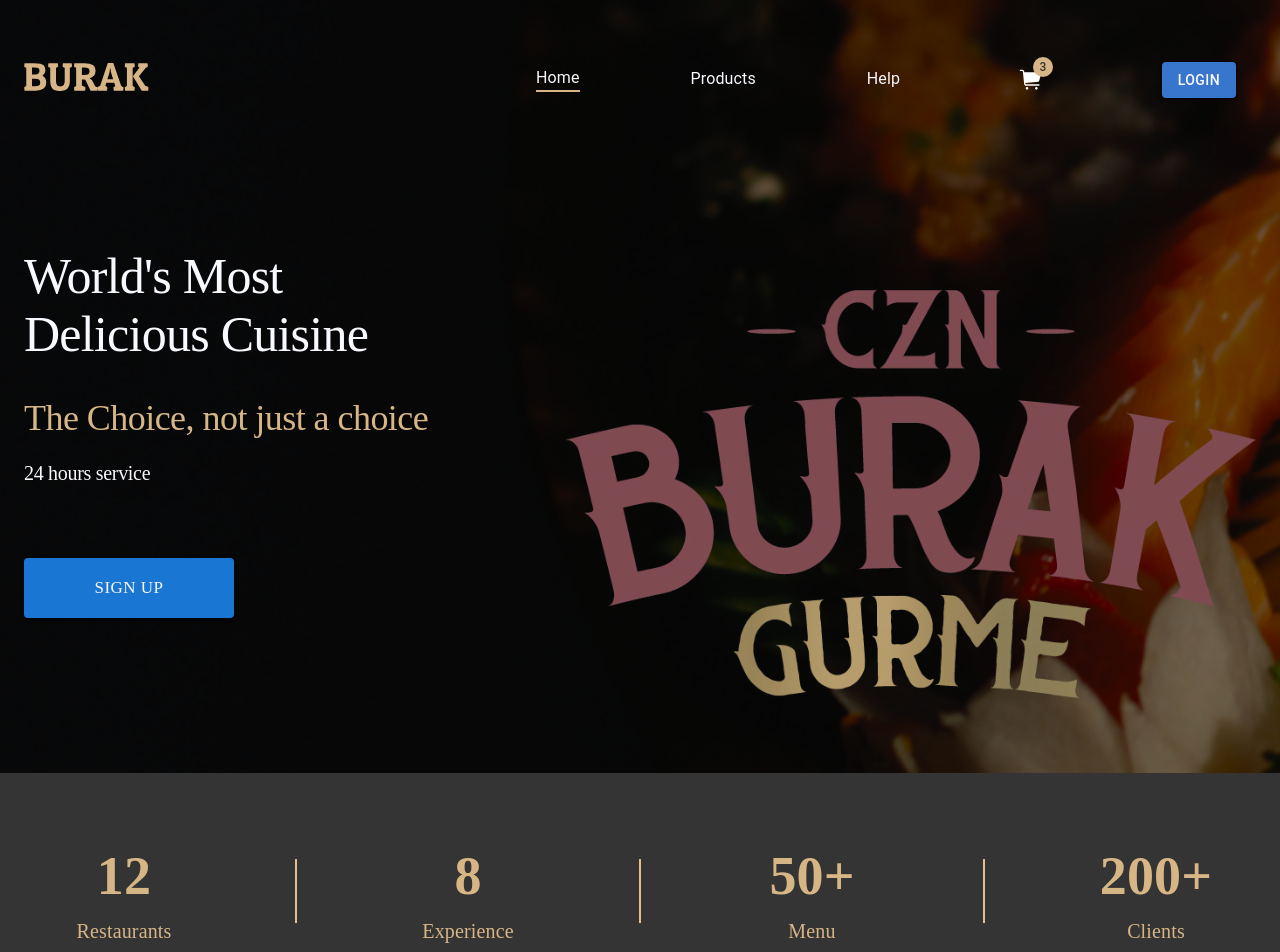
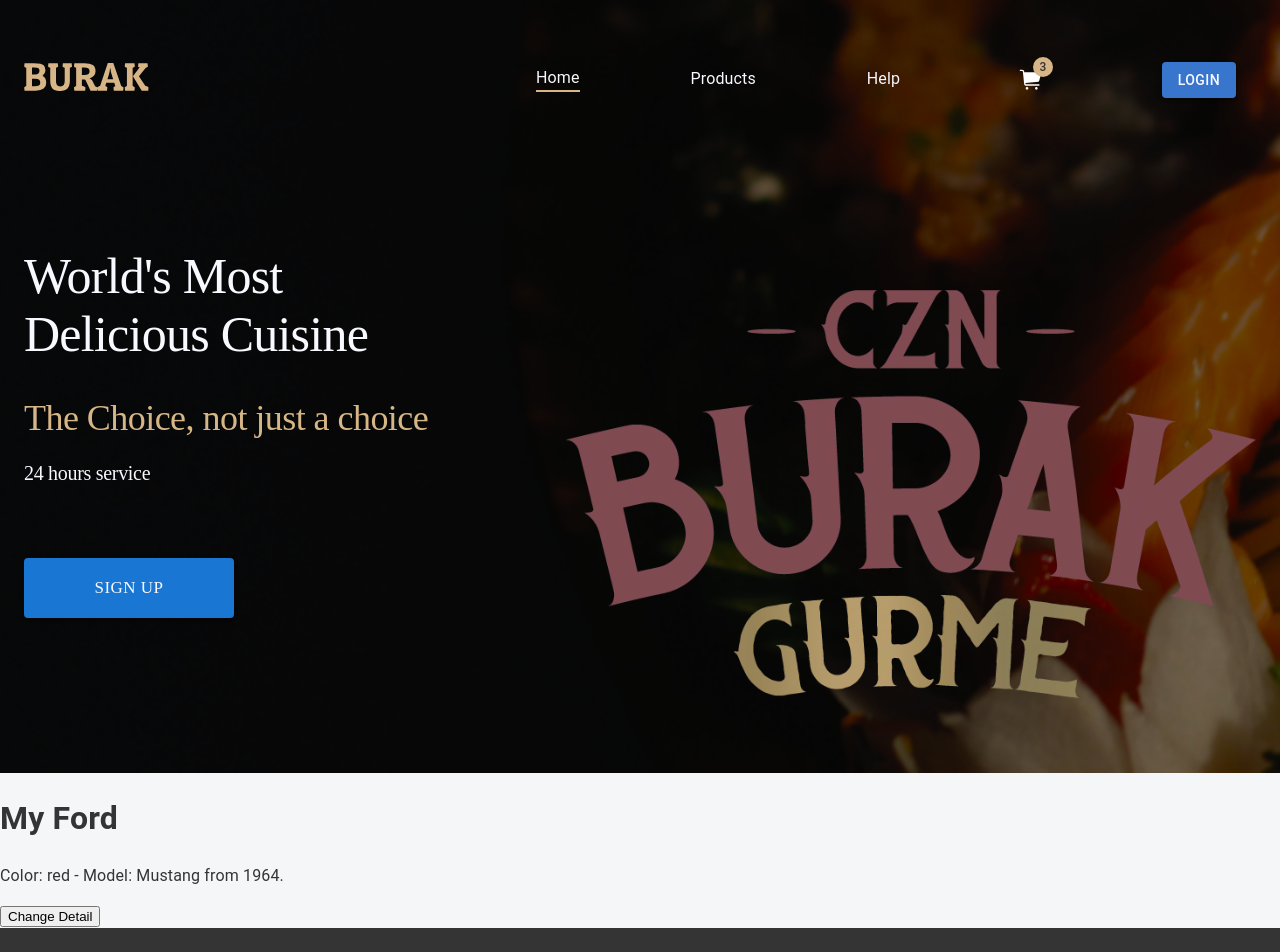
Before and after one commit to DostonAdikhamov/Burak-react, a React (Create React App) app: page / in a window 1280 px wide. Shown: the top 952 px of the page. Built offline with nearby package versions, Linux system fonts and the light colour scheme.

Commit message:
feat: create Test class component

```diff
--- a/src/app/App.tsx
+++ b/src/app/App.tsx
@@ -12,6 +12,7 @@
 import "../css/navbar.css";
 import "../css/footer.css"
 import  HelpPage  from "./screens/helpPage";
+import Test from "./screens/Test";
 
 function App() {
   const location = useLocation();
@@ -32,6 +33,7 @@
             <HelpPage />
           </Route>
           <Route path="/">
+          <Test />
             <Home />
           </Route>
         </Switch>
--- /dev/null
+++ b/src/app/screens/Test.tsx
@@ -0,0 +1,52 @@
+// @ts-nocheck
+import React, { Component } from "react";
+
+class Test extends React.Component {
+  constructor(props) {
+    super(props);
+    this.state = {
+      brand: "Ford",
+      model: " Mustang ",
+      color: "red",
+      year:  1964
+    };
+  }
+
+  changeDetail = () => {
+    this.setState({
+        color: "blue",
+        brand: "Tesla",
+        model: " Model S ",
+        year: 2023
+    });
+  };
+
+  componentDidMount() {
+      console.log("componentDidMount: ");
+      // runs after first render => RETRIEVE DATA FROM BACKEND SERVER
+  }
+
+  componentWillUnmount() {
+      console.log("componentWillUnmount");
+      // runs before component unmount
+  }
+
+  componentDidUpdate() {
+
+  }
+
+  render() {
+    return (
+      <div>
+        <h1>My {this.state.brand}</h1>
+        <p>
+        Color: {this.state.color} - Model: {this.state.model}
+          from {this.state.year}.
+        </p>
+        <button type="button" onClick={this.changeDetail}>Change Detail</button>
+      </div>
+    );
+  }
+}
+
+export default Test;
```
